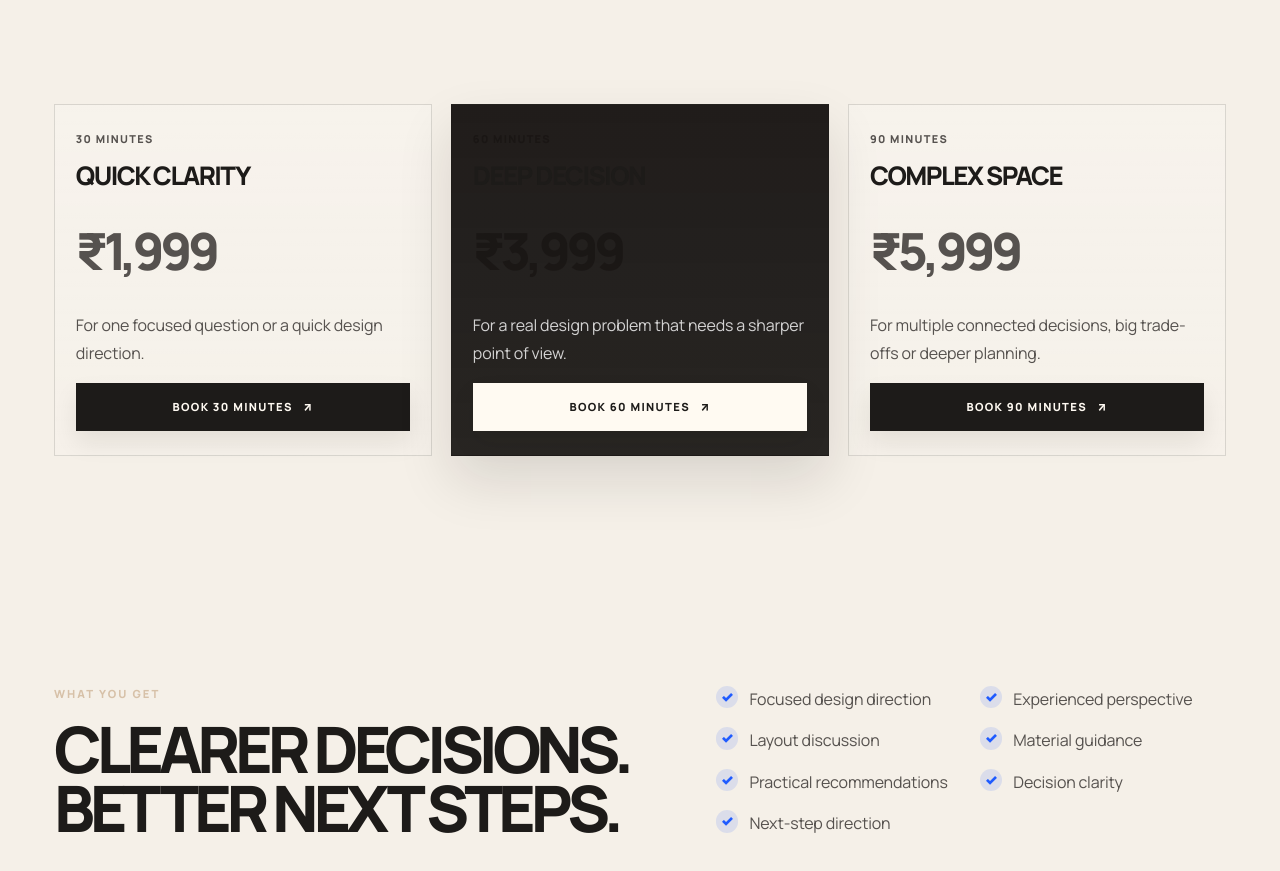
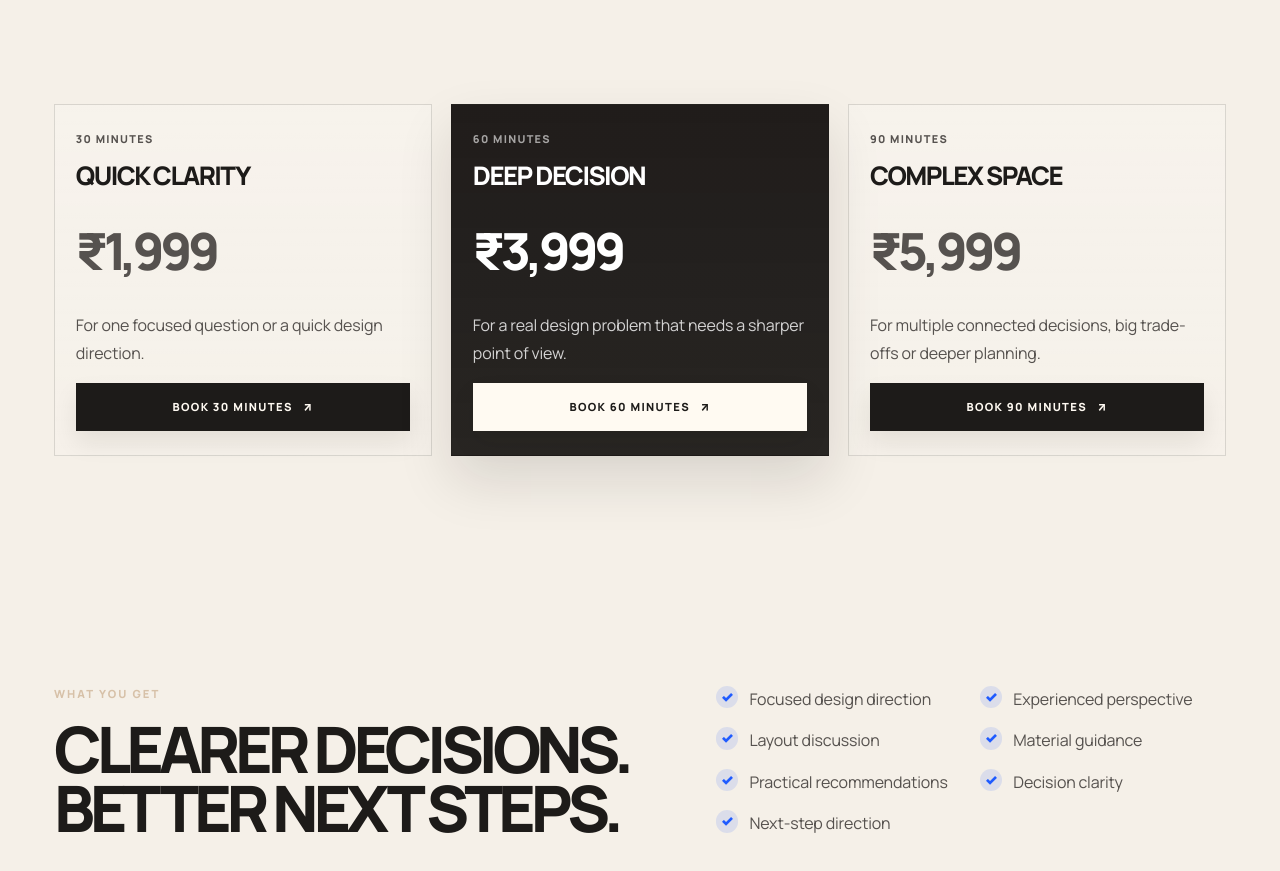
Before and after one commit to SHARV12456/TAAS, a Next.js app: page /pricing in a window 1280 px wide. Shown: the part 1060-1931 px from the top of the page. Built offline with nearby package versions, Linux system fonts and the light colour scheme.

Commit message:
fix: make Deep Decision card text visible on dark background

```diff
--- a/src/app/globals.css
+++ b/src/app/globals.css
@@ -881,6 +881,18 @@ main {
   box-shadow: 0 25px 52px rgba(23,20,18,0.12);
 }
 
+.taas-pricing-card.is-featured .taas-pricing-meta {
+  color: rgba(255, 255, 255, 0.6);
+}
+
+.taas-pricing-card.is-featured h3 {
+  color: #ffffff;
+}
+
+.taas-pricing-card.is-featured .taas-pricing-price {
+  color: #ffffff;
+}
+
 .taas-pricing-meta {
   margin: 0;
   color: var(--taas-text-muted);
```
